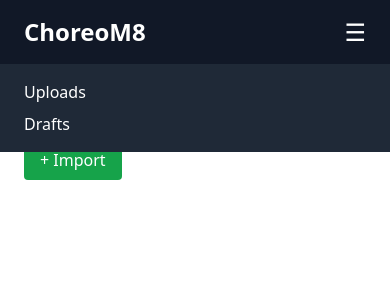
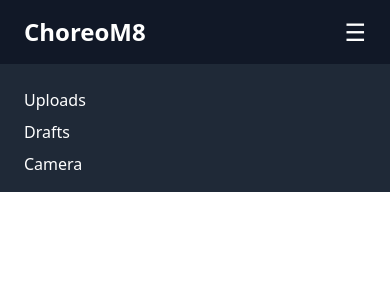
Before and after one commit to ryanlee4761/choreom8, a React (Vite) app: page /uploads in a window 390 px wide. Both pictures are taken after a click on the button "Toggle menu". Shown: the top 300 px of the page. Built offline with nearby package versions, Linux system fonts and the light colour scheme.

Commit message:
fix hamburger menu and '/' routing to '/uploads'

```diff
--- a/src/components/Navbar.jsx
+++ b/src/components/Navbar.jsx
@@ -28,8 +28,11 @@ export default function Navbar() {
 
             {isOpen && (
                 <ul className="absolute top-16 left-0 w-full bg-gray-800 px-6 py-4 flex flex-col space-y-2 md:hidden z-10">
-                    <li><a href="uploads.html" className="hover:text-teal-400">Uploads</a></li>
-                    <li><a href="drafts.html" className="hover:text-teal-400">Drafts</a></li>
+                    {routes.map(({ path, name }) => (
+                        <li key={path}>
+                            <Link to={path} className="hover:text-teal-400">{name}</Link>
+                        </li>
+                    ))}
                 </ul>
             )}
         </nav>
--- a/src/routes/routes.jsx
+++ b/src/routes/routes.jsx
@@ -1,13 +1,18 @@
+import { Navigate } from 'react-router-dom';
 import Uploads from '../pages/Uploads';
 import Drafts from '../pages/Drafts';
 import Camera from '../pages/Camera';
 
 const routes = [
     {
-        path:'/uploads',
+        path: '/',
+        element: <Navigate to="/uploads" replace />
+     },
+    {
+        path: '/uploads',
         element: <Uploads />,
-        name: 'Uploads',
-    },
+        name: 'Uploads'
+     },
     {
         path: '/drafts',
         element: <Drafts />,
```
